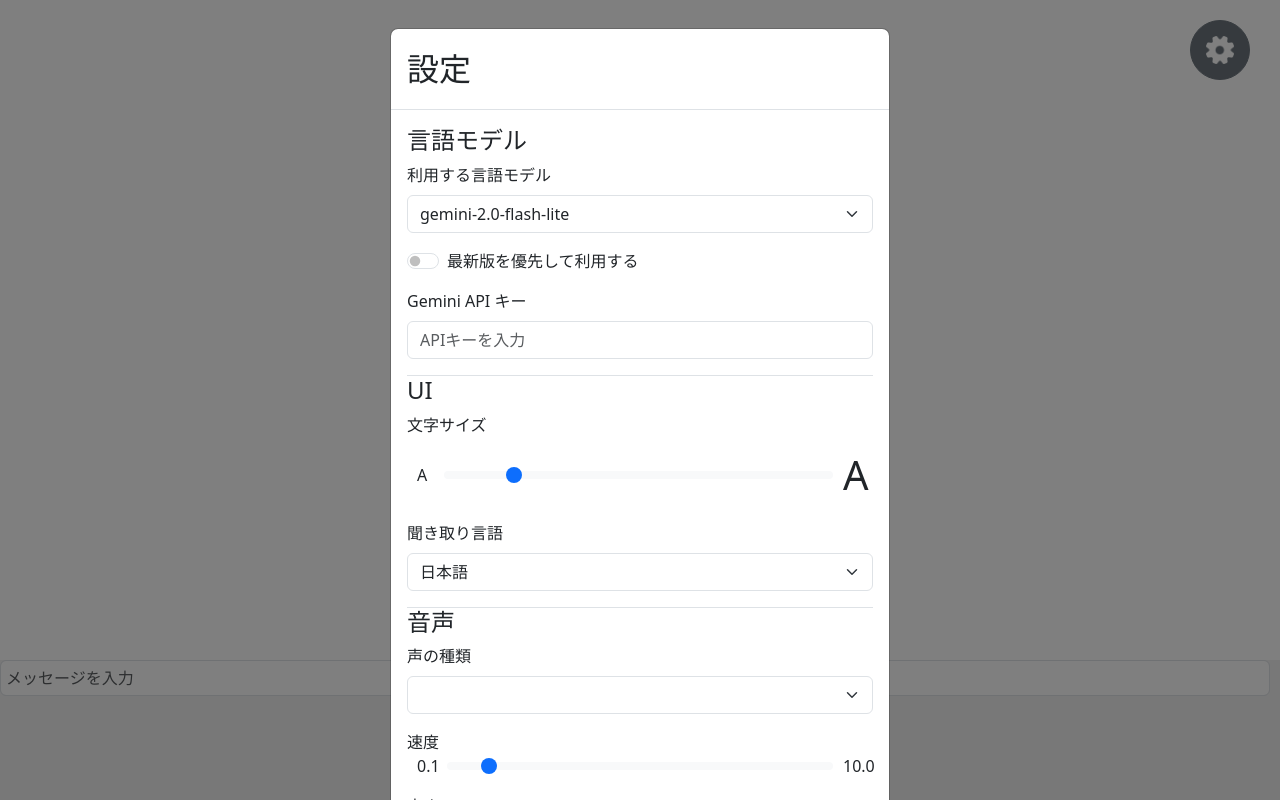
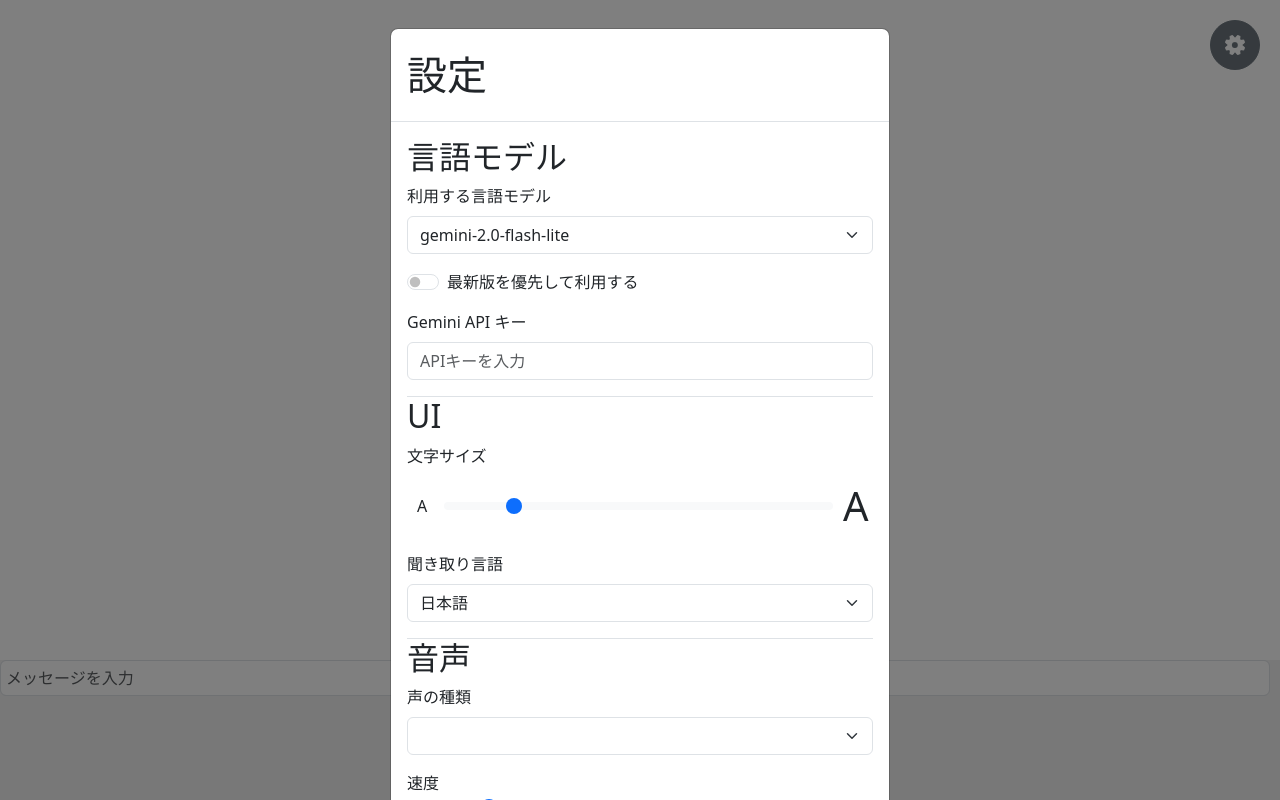
Before and after one commit to yamara-mh/web_llm_app, a plain HTML site: page index.html in a window 1280 px wide. Both pictures are taken after a click on the button 1220 px from the left and 50 px from the top of the page. Drawn offline with nearby package versions, Linux system fonts and the light colour scheme.

Commit message:
UI調整。Android で音声選択を可能にする試み

```diff
--- a/index.html
+++ b/index.html
@@ -32,10 +32,10 @@
         <div class="modal-dialog">
             <div class="modal-content">
                 <div class="modal-header">
-                    <h2 class="modal-title">設定</h2>
+                    <h1 class="modal-title">設定</h1>
                 </div>
                 <div class="modal-body">
-                    <h4>言語モデル</h4>
+                    <h2>言語モデル</h2>
                     <div class="mb-3">
                         <label for="model-select" class="form-label">利用する言語モデル</label>
                         <select id="model-select" class="form-select"></select>
@@ -49,7 +49,7 @@
                         <input type="text" id="api-key-input" class="form-control" placeholder="APIキーを入力">
                     </div>
 
-                    <h4 class="border-top">UI</h4>
+                    <h2 class="border-top">UI</h2>
                     <div class="mb-3">
                         <label for="font-size-slider" class="form-label">文字サイズ</label>
                         <div class="slider-container">
@@ -66,7 +66,7 @@
                         </select>
                     </div>
 
-                    <h4 class="border-top">音声</h4>
+                    <h2 class="border-top">音声</h2>
                     <div class="mb-3">
                         <label for="voice-select" class="form-label">声の種類</label>
                         <select id="voice-select" class="form-select">
--- a/js/settings.js
+++ b/js/settings.js
@@ -20,7 +20,6 @@ models.forEach(model => {
     option.value = model;
     option.textContent = model;
     document.getElementById('model-select').appendChild(option);
-
 });
 
 // UI
@@ -46,6 +45,7 @@ function populateVoiceList() {
 if (synthesis.onvoiceschanged !== undefined) {
     synthesis.onvoiceschanged = populateVoiceList;
 }
+populateVoiceList()
 
 // 音声
 speechSpeedSlider.addEventListener('input', () => {
--- a/style.css
+++ b/style.css
@@ -48,11 +48,11 @@ body {
 #settings-button {
     position: fixed;
     top: 10px;
-    right: 20px;
+    right: 10px;
     border-radius: 50%;
     margin : 10px;
-    width: 60px;
-    height: 60px;
+    width: 50px;
+    height: 50px;
 }
 
 .input-group {
```
